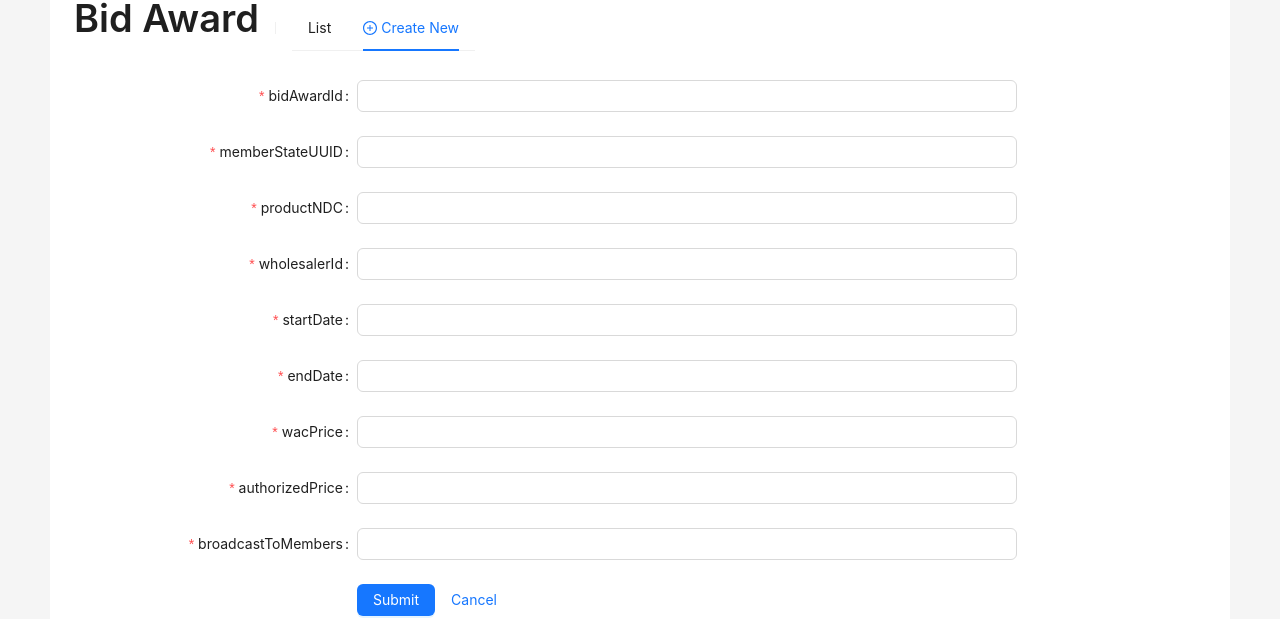
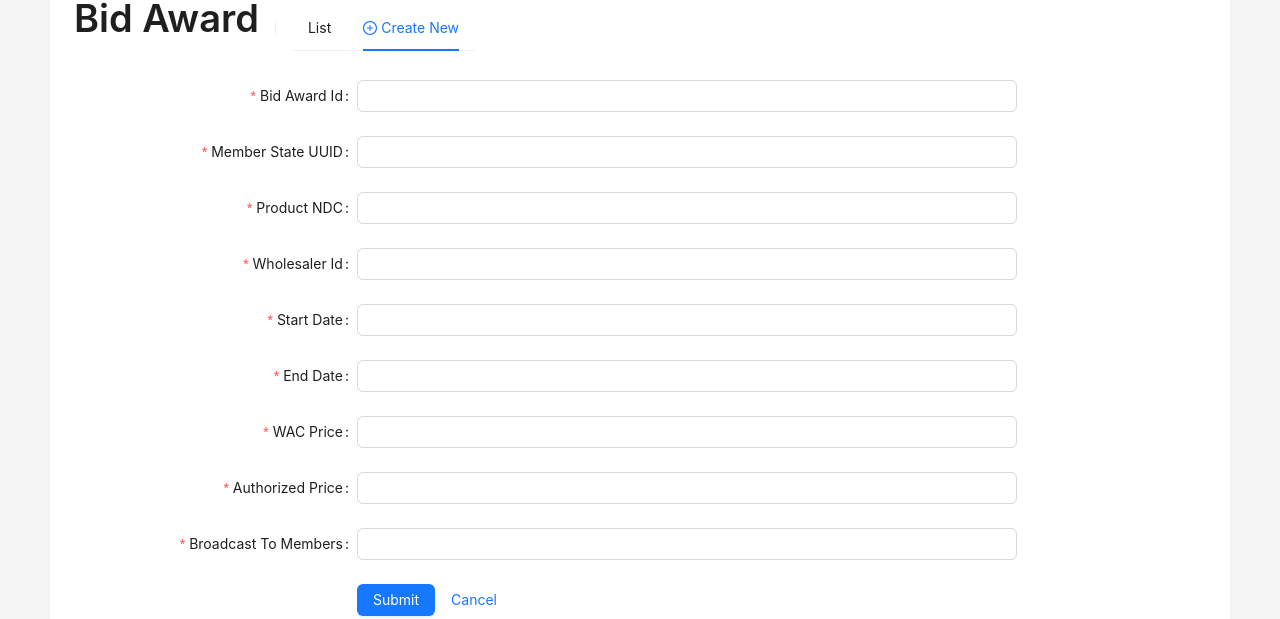
Before and after one commit to SwarajShekhar/cordapp, a React (Create React App) app in the folder frontend-app/: page /bidaward/create in a window 1280 px wide. Shown: the part 135-754 px from the top of the page. Built offline with nearby package versions, Linux system fonts and the light colour scheme; no server answers.

Commit message:
ui: add bidward detail and update invoiceline list
- add bidaward detail page
- display bidaward price on invoice line table
- update casing of labels across the application

Signed-off-by: Satya Prakash Jha <spjha@modeln.com>

```diff
--- a/frontend-app/src/components/bid-award/create.js
+++ b/frontend-app/src/components/bid-award/create.js
@@ -53,91 +53,91 @@ const BidAwardCreate = () => {
     return (<>
         <Form form={form} labelCol={{ span: 6 }} wrapperCol={{ span: 14 }} onFinish={onFinish} onFinishFailed={onFinishFailed} >
             <Form.Item name="bidAwardId"
-                label="bidAwardId"
+                label="Bid Award Id"
                 rules={[
                     {
                         required: true,
-                        message: 'Please input the bidAwardId!',
+                        message: 'Please input the Bid Award Id!',
                     },
                 ]}>
                 <Input />
             </Form.Item>
             <Form.Item name="memberStateUUID"
-                label="memberStateUUID"
+                label="Member State UUID"
                 rules={[
                     {
                         required: true,
-                        message: 'Please input the type of memberStateUUID!',
+                        message: 'Please input the type of Member State UUID!',
                     },
                 ]}>
                 <Input />
             </Form.Item>
             <Form.Item name="productNDC"
-                label="productNDC"
+                label="Product NDC"
                 rules={[
                     {
                         required: true,
-                        message: 'Please input the productNDC!',
+                        message: 'Please input the Product NDC!',
                     },
                 ]}>
                 <Input />
             </Form.Item>
             <Form.Item name="wholesalerId"
-                label="wholesalerId"
+                label="Wholesaler Id"
                 rules={[
                     {
                         required: true,
-                        message: 'Please input the wholesalerId!',
+                        message: 'Please input the Wholesaler Id!',
                     },
                 ]}>
                 <Input />
             </Form.Item>
             <Form.Item name="startDate"
-                label="startDate"
+                label="Start Date"
                 rules={[
                     {
                         required: true,
-                        message: 'Please input the startDate!',
+                        message: 'Please input the Start Date!',
                     },
                 ]}>
                 <Input />
             </Form.Item>
             <Form.Item name="endDate"
-                label="endDate"
+                label="End Date"
                 rules={[
                     {
                         required: true,
-                        message: 'Please input the endDate!',
+                        message: 'Please input the End Date!',
                     },
                 ]}>
                 <Input />
             </Form.Item>
             <Form.Item name="wacPrice"
-                label="wacPrice"
+                label="WAC Price"
                 rules={[
                     {
                         required: true,
-                        message: 'Please input the wacPrice!',
+                        message: 'Please input the WAC Price!',
                     },
                 ]}>
                 <Input />
             </Form.Item>
             <Form.Item name="authorizedPrice"
-                label="authorizedPrice"
+                label="Authorized Price"
                 rules={[
                     {
                         required: true,
-                        message: 'Please input the authorizedPrice!',
+                        message: 'Please input the Authorized Price!',
                     },
                 ]}>
                 <Input />
             </Form.Item>
             <Form.Item name="broadcastToMembers"
-                label="broadcastToMembers"
+                label="Broadcast To Members"
                 rules={[
                     {
                         required: true,
-                        message: 'Please input the broadcastToMembers!',
+                        message: 'Please input Broadcast To Members!',
                     },
                 ]}>
                 <Input />
--- /dev/null
+++ b/frontend-app/src/components/bid-award/detail.js
@@ -0,0 +1,49 @@
+import { Descriptions } from 'antd';
+import { useContext, useEffect, useReducer, useState } from 'react';
+import { useParams, Link } from 'react-router-dom';
+import { APIEndPointContext } from '../../context';
+import { UserInfo } from '../../utils';
+
+const BidAwardDetail = () => {
+    const params = useParams();
+    const baseUri = useContext(APIEndPointContext);
+    const [bidAward, setBidAward] = useState(null);
+
+    useEffect(() => {
+        fetch(`${baseUri}/bidAward/${params.linearId}`)
+            .then(res => res.json())
+            .then(data => {
+                const { bidAwardId, memberStateLinearPointer, productNDC, wholesalerId, startDate, wacPrice, authorizedPrice, endDate, wholesalerPartyName, linearId, owner } = data[0].state.data;
+
+                const bidAward = {
+                    bidAwardId, memberStateLinearPointer: memberStateLinearPointer.pointer.id,
+                    productNDC, wholesalerId: new UserInfo(wholesalerId).toString(),
+                    startDate, wacPrice, authorizedPrice, endDate, wholesalerPartyName: new UserInfo(wholesalerPartyName).toString(),
+                    linearId: linearId.id, owner: new UserInfo(owner).toString()
+                };
+                setBidAward(bidAward)
+            });
+
+    }, [])
+
+    if (bidAward === null) {
+        return <>Loading data!</>
+    }
+
+    return (<>
+        <Descriptions title={bidAward.linearId} bordered>
+            <Descriptions.Item label='Bid Award Id' span={3}>{bidAward.bidAwardId}</Descriptions.Item>
+            <Descriptions.Item label='Member State Linear Pointer' span={3}><Link to={`/members/${bidAward.memberStateLinearPointer}`}>{bidAward.memberStateLinearPointer}</Link></Descriptions.Item>
+            <Descriptions.Item label='Product NDC' span={1}>{bidAward.productNDC}</Descriptions.Item>
+            <Descriptions.Item label='Wholesaler Id' span={2}>{bidAward.wholesalerId}</Descriptions.Item>
+            <Descriptions.Item label='WAC Price' span={1}>{bidAward.wacPrice}</Descriptions.Item>
+            <Descriptions.Item label='Authorized Price' span={2}>{bidAward.authorizedPrice}</Descriptions.Item>
+            <Descriptions.Item label='StartDate' span={1}>{bidAward.startDate}</Descriptions.Item>
+            <Descriptions.Item label='End Date' span={2}>{bidAward.endDate}</Descriptions.Item>
+            <Descriptions.Item label='Wholesaler Party Name' span={1}>{bidAward.wholesalerPartyName}</Descriptions.Item>
+            <Descriptions.Item label='Owner' span={2}>{bidAward.owner}</Descriptions.Item>
+        </Descriptions>
+    </>);
+}
+
+export default BidAwardDetail;
--- a/frontend-app/src/components/bid-award/index.js
+++ b/frontend-app/src/components/bid-award/index.js
@@ -1,3 +1,4 @@
 
 export { default as BidAwardList } from './list';
 export { default as BidAwardCreate } from './create';
+export { default as BidAwardDetail } from './detail';
--- a/frontend-app/src/components/bid-award/list.js
+++ b/frontend-app/src/components/bid-award/list.js
@@ -34,7 +34,10 @@ const BidAwardList = () => {
     }, []);
 
     const columns = [
-        { title: 'linearId', dataIndex: 'linearId', key: 'linearId' },
+        {
+            title: 'Linear Id', dataIndex: 'linearId', key: 'linearId',
+            render: (data) => (<Link to={`/bidaward/${data}`}>${data}</Link>)
+        },
         { title: 'Bid Award Id', dataIndex: 'bidAwardId', key: 'bidAwardId' },
         { title: 'Start Date', dataIndex: 'startDate', key: 'startDate', align: 'center' },
         { title: 'End Date', dataIndex: 'endDate', key: 'endDate', align: 'center' },
@@ -44,10 +47,10 @@ const BidAwardList = () => {
         },
         { title: 'Owner', dataIndex: 'owner', key: 'owner' },
         { title: 'Product NDC', dataIndex: 'productNDC', key: 'productNDC' },
-        { title: 'wac Price', dataIndex: 'wacPrice', key: 'wacPrice', align: 'center' },
+        { title: 'WAC Price', dataIndex: 'wacPrice', key: 'wacPrice', align: 'center' },
         { title: 'Authorized Price', dataIndex: 'authorizedPrice', key: 'authorizedPrice', align: 'center' },
         { title: 'Wholesaler Id', dataIndex: 'wholesalerId', key: 'wholesalerId', align: 'center' },
-        { title: 'wholesaler Party Name', dataIndex: 'wholesalerPartyName', key: 'wholesalerPartyName', align: 'center' },
+        { title: 'Wholesaler Party Name', dataIndex: 'wholesalerPartyName', key: 'wholesalerPartyName', align: 'center' },
         // { title: '', dataIndex: '', key: '' },
     ];
     return (<>
--- a/frontend-app/src/components/invoice-line-item/create.js
+++ b/frontend-app/src/components/invoice-line-item/create.js
@@ -53,61 +53,61 @@ const InvoiceLineItemCreate = () => {
     return (<>
         <Form form={form} labelCol={{ span: 6 }} wrapperCol={{ span: 14 }} onFinish={onFinish} onFinishFailed={onFinishFailed} >
             <Form.Item name="memberStateUniqueIdentifier"
-                label="memberStateUniqueIdentifier"
+                label="Member State Unique Identifier"
                 rules={[
                     {
                         required: true,
-                        message: 'Please input the memberStateUniqueIdentifier!',
+                        message: 'Please input the Member State Unique Identifier!',
                     },
                 ]}>
                 <Input />
             </Form.Item>
             <Form.Item name="productNDC"
-                label="productNDC"
+                label="Product NDC"
                 rules={[
                     {
                         required: true,
-                        message: 'Please input the productNDC!',
+                        message: 'Please input the Product NDC!',
                     },
                 ]}>
                 <Input />
             </Form.Item>
             <Form.Item name="invoiceId"
-                label="invoiceId"
+                label="Invoice Id"
                 rules={[
                     {
                         required: true,
-                        message: 'Please input the invoiceId!',
+                        message: 'Please input the Invoice Id!',
                     },
                 ]}>
                 <Input />
             </Form.Item>
             <Form.Item name="invoiceDate"
-                label="invoiceDate"
+                label="Invoice Date"
                 rules={[
                     {
                         required: true,
-                        message: 'Please input the invoiceDate!',
+                        message: 'Please input the Invoice Date!',
                     },
                 ]}>
                 <Input />
             </Form.Item>
             <Form.Item name="bidAwardUniqueIdentifier"
-                label="bidAwardUniqueIdentifier"
+                label="Bid Award Unique Identifier"
                 rules={[
                     {
                         required: true,
-                        message: 'Please input the bidAwardUniqueIdentifier!',
+                        message: 'Please input the Bid Award Unique Identifier!',
                     },
                 ]}>
                 <Input />
             </Form.Item>
             <Form.Item name="consumer"
-                label="consumer"
+                label="Consumer"
                 rules={[
                     {
                         required: true,
-                        message: 'Please input the member status!',
+                        message: 'Please input the consumer!',
                     },
                 ]}>
                 <Input />
--- a/frontend-app/src/components/invoice-line-item/list.js
+++ b/frontend-app/src/components/invoice-line-item/list.js
@@ -65,27 +65,36 @@ const InvoiceLineItemList = () => {
 
     const baseUri = useContext(APIEndPointContext);
     const [invoiceLineItems, setInvoiceLineItems] = useState([]);
+    // const [bidAwards, setBidAwards] = useState([]);
 
-    const fetchData = () => {
-        fetch(`${baseUri}/invoiceLineItem`)
-            .then(res => {
-                if (!res.ok || res.headers.get('content-type').toLowerCase().indexOf('application/json') === -1) throw new Error('Failed to get server response');
-                return res.json();
-            })
-            .then(data => {
-                // console.log('received invoicelineitem list', data);
-                const invoiceLineItems = data.map((m, idx) => {
+    const fetchData = async () => {
+        try {
+            const invoiceRes = await fetch(`${baseUri}/invoiceLineItem`);
+            if (!invoiceRes.ok || invoiceRes.headers.get('content-type').toLowerCase().indexOf('application/json') === -1) throw new Error('Failed to get server response');
+            const invoiceData = await invoiceRes.json();
+            console.log('received invoicelineitem list', invoiceData);
+            const bidRes = await fetch(`${baseUri}/bidAward`);
+            const bidData = await bidRes.json();
+            console.log('received bid award data', bidData);
+            const bidAwards = bidData.map((m, idx) => {
+                return { linearId: m.state.data.linearId.id, wacPrice: m.state.data.wacPrice, authorizedPrice: m.state.data.authorizedPrice }
+            });
+
+            const invoiceLineItems = invoiceData.map((m, idx) => {
                 const { owner, consumer, productNDC, invoiceId, invoiceDate, status, manufacturer, wholesaler } = m.state.data;
                 const linearId = m.state.data.linearId.id;
                 const memberStateLinearPointer = m.state.data.memberStateLinearPointer.pointer.id;
                 const bidAwardLinearPointer = m.state.data.bidAwardLinearPointer.pointer.id;
-                    return { key: 'm_' + idx, linearId, memberStateLinearPointer, bidAwardLinearPointer, owner: new UserInfo(owner).toString(), consumer: new UserInfo(consumer).toString(), productNDC, invoiceId, invoiceDate, status, manufacturer: new UserInfo(manufacturer).toString(), wholesaler: new UserInfo(wholesaler).toString() }
+                // find corresponding bidAward
+                const bidAward = bidAwards.find((b) => b.linearId === bidAwardLinearPointer);
+                const bidAwardWacPrice = (bidAward) ? bidAward.wacPrice : null;
+                const bidAwardAuthorizedPrice = (bidAward) ? bidAward.authorizedPrice : null;
+                return { key: 'm_' + idx, linearId, memberStateLinearPointer, bidAwardLinearPointer, bidAwardWacPrice, bidAwardAuthorizedPrice, owner: new UserInfo(owner).toString(), consumer: new UserInfo(consumer).toString(), productNDC, invoiceId, invoiceDate, status, manufacturer: new UserInfo(manufacturer).toString(), wholesaler: new UserInfo(wholesaler).toString() }
             });
             setInvoiceLineItems(invoiceLineItems);
-            })
-            .catch(error => {
+        } catch (error) {
             console.error(error);
-            });
+        }
     }
 
     const handleActionTaken = () => {
@@ -107,11 +116,16 @@ const InvoiceLineItemList = () => {
             title: 'Member State Linear Pointer', dataIndex: 'memberStateLinearPointer', key: 'memberStateLinearPointer',
             render: (data) => (<Link to={`/members/${data}`}>{data}</Link>)
         },
-        { title: 'Bid Award Linear Pointer', dataIndex: 'bidAwardLinearPointer', key: 'bidAwardLinearPointer' },
+        {
+            title: 'Bid Award Linear Pointer', dataIndex: 'bidAwardLinearPointer', key: 'bidAwardLinearPointer',
+            render: (data) => (<Link to={`/bidaward/${data}`}>{data}</Link>)
+        },
+        { title: 'Bid Award WAC Price', dataIndex: 'bidAwardWacPrice', key: 'bidAwardWacPrice' },
+        { title: 'Bid Award Authorized Price', dataIndex: 'bidAwardAuthorizedPrice', key: 'bidAwardAuthorizedPrice' },
         { title: 'Owner', dataIndex: 'owner', key: 'owner' },
         { title: 'Consumer', dataIndex: 'consumer', key: 'consumer' },
         { title: 'Manufacturer', dataIndex: 'manufacturer', key: 'manufacturer' },
-        { title: 'wholesaler', dataIndex: 'wholesaler', key: 'wholesaler' },
+        { title: 'Wholesaler', dataIndex: 'wholesaler', key: 'wholesaler' },
         { title: 'Product NDC', dataIndex: 'productNDC', key: 'productNDC' },
         { title: 'Invoice Id', dataIndex: 'invoiceId', key: 'invoiceId' },
         { title: 'Invoice Date', dataIndex: 'invoiceDate', key: 'invoiceDate' },
--- a/frontend-app/src/components/membership/index.js
+++ b/frontend-app/src/components/membership/index.js
@@ -26,7 +26,7 @@ export const MembershipList = () => {
         fetch(`${baseUri}/membership`)
             .then(res => res.json())
             .then(data => {
-                console.log(data);
+                console.log('received membership data', data);
                 const memberships = data.map((d, idx) => {
                     return {
                         key: 'm_' + idx,
--- a/frontend-app/src/index.js
+++ b/frontend-app/src/index.js
@@ -7,7 +7,7 @@ import { createBrowserRouter, RouterProvider, Navigate, Link } from "react-route
 import ErrorPage from './error-page';
 import { MemberDetail, MemberProposalList, MemberPrposalCreate, MembersList } from './components/members';
 import { MembershipList } from './components/membership';
-import { BidAwardList, BidAwardCreate } from './components/bid-award';
+import { BidAwardList, BidAwardCreate, BidAwardDetail } from './components/bid-award';
 import { InvoiceLineItemList, InvoiceLineItemCreate, InvoiceLineItemDetail } from './components/invoice-line-item';
 import { DefaultPage, ContentPage } from './components/default-page';
 import { PlusCircleOutlined } from '@ant-design/icons';
@@ -67,6 +67,7 @@ const router = createBrowserRouter([
           { path: '', element: <Navigate to="list" /> },
           { path: 'list', element: <BidAwardList /> },
           { path: 'create', element: <BidAwardCreate /> },
+          { path: ':linearId', element: <BidAwardDetail /> },
         ],
       },
       {
```
Lines whose indentation alone changed are shown as unchanged.
